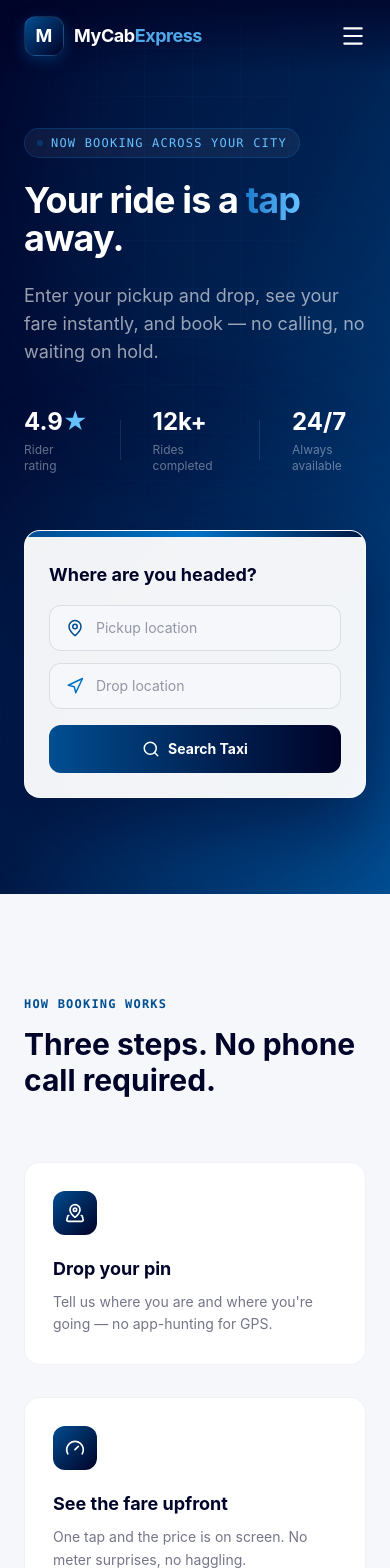
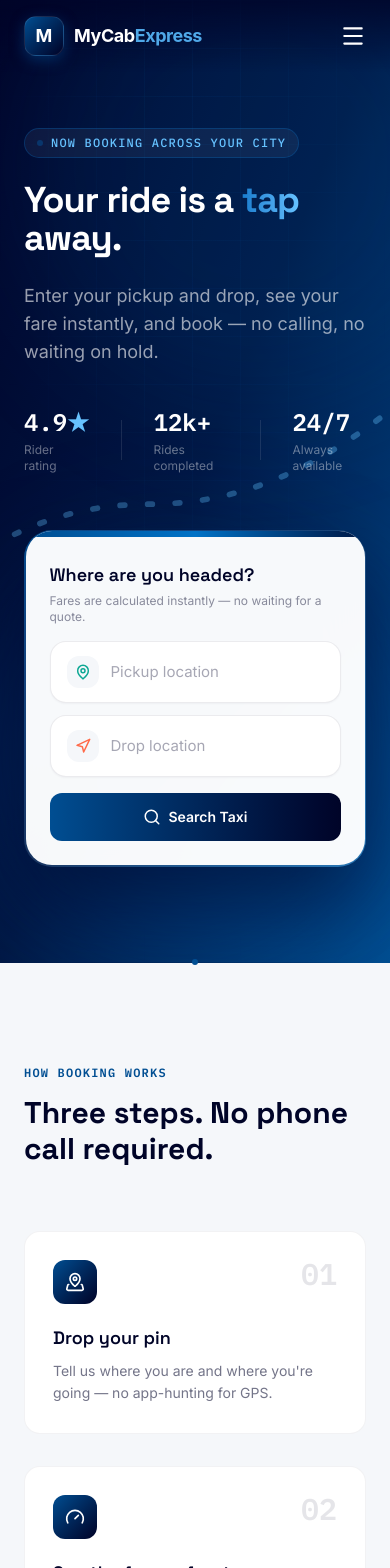
Before and after one commit to deepak-bhankher/Cab-Express, a React (Vite) app: page / in a window 390 px wide. Shown: the top 1568 px of the page. Built offline with nearby package versions, Linux system fonts and the light colour scheme.

Commit message:
update theme home and cityinput files

```diff
--- a/src/Components/Cityinput.jsx
+++ b/src/Components/Cityinput.jsx
@@ -1,4 +1,5 @@
 import { useState, useRef, useEffect } from "react";
+import { motion, AnimatePresence } from "framer-motion";
 
 // This is your service-area city list — the cities your owner/drivers cover.
 // Add or remove cities here anytime; the suggestions update automatically.
@@ -28,6 +29,7 @@ export default function CityInput({
   iconClassName = "text-[#004e92]",
 }) {
   const [open, setOpen] = useState(false);
+  const [focused, setFocused] = useState(false);
   const [highlight, setHighlight] = useState(0);
   const wrapperRef = useRef(null);
 
@@ -73,8 +75,22 @@ export default function CityInput({
 
   return (
     <div ref={wrapperRef} className="relative">
-      <div className="flex items-center gap-3 bg-[#F5F7FA] rounded-xl border border-[#000428]/10 px-4 py-3 focus-within:border-[#004e92] transition-colors">
-        {Icon && <Icon size={18} className={`${iconClassName} shrink-0`} />}
+      <div
+        className={`group flex items-center gap-3 bg-white rounded-2xl border px-4 py-3.5 transition-all duration-200 ${
+          focused
+            ? "border-[#004e92] shadow-[0_0_0_4px_rgba(0,78,146,0.1)]"
+            : "border-[#000428]/8 shadow-[0_1px_2px_rgba(0,4,40,0.04)] hover:border-[#000428]/15"
+        }`}
+      >
+        {Icon && (
+          <span
+            className={`flex items-center justify-center w-8 h-8 rounded-xl shrink-0 transition-colors duration-200 ${
+              focused ? "bg-[#004e92]/10" : "bg-[#F5F7FA]"
+            }`}
+          >
+            <Icon size={16} className={`${iconClassName}`} strokeWidth={2.25} />
+          </span>
+        )}
         <input
           value={value}
           onChange={(e) => {
@@ -82,39 +98,63 @@ export default function CityInput({
             setHighlight(0);
             setOpen(true);
           }}
-          onFocus={() => setOpen(true)}
+          onFocus={() => {
+            setOpen(true);
+            setFocused(true);
+          }}
+          onBlur={() => setFocused(false)}
           onKeyDown={handleKeyDown}
           placeholder={placeholder}
-          className="w-full bg-transparent outline-none text-sm text-[#000428] placeholder:text-[#000428]/40"
+          className="w-full bg-transparent outline-none text-[15px] font-medium text-[#000428] placeholder:text-[#000428]/35 placeholder:font-normal"
           autoComplete="off"
         />
       </div>
 
+      <AnimatePresence>
         {open && matches.length > 0 && (
-        <div className="absolute z-20 top-[calc(100%+6px)] left-0 right-0 bg-white rounded-xl border border-[#000428]/10 shadow-[0_15px_40px_rgba(0,4,40,0.15)] overflow-hidden max-h-56 overflow-y-auto">
+          <motion.div
+            initial={{ opacity: 0, y: -6, scale: 0.98 }}
+            animate={{ opacity: 1, y: 0, scale: 1 }}
+            exit={{ opacity: 0, y: -6, scale: 0.98 }}
+            transition={{ duration: 0.16, ease: "easeOut" }}
+            className="absolute z-20 top-[calc(100%+8px)] left-0 right-0 bg-white rounded-2xl border border-[#000428]/8 shadow-[0_20px_50px_rgba(0,4,40,0.16)] overflow-hidden max-h-60 overflow-y-auto p-1.5"
+          >
             {matches.map((city, i) => (
               <button
                 key={city}
                 type="button"
                 onMouseDown={(e) => e.preventDefault()}
+                onMouseEnter={() => setHighlight(i)}
                 onClick={() => selectCity(city)}
-              className={`w-full text-left px-4 py-2.5 text-sm transition-colors ${
+                className={`w-full flex items-center gap-2.5 text-left px-3 py-2.5 rounded-xl text-sm transition-colors ${
                   i === highlight
-                  ? "bg-[#004e92]/10 text-[#000428]"
-                  : "text-[#000428]/80 hover:bg-[#F5F7FA]"
+                    ? "bg-[#004e92] text-white"
+                    : "text-[#000428]/75"
                 }`}
               >
+                <span
+                  className={`w-1.5 h-1.5 rounded-full shrink-0 ${
+                    i === highlight ? "bg-white" : "bg-[#000428]/20"
+                  }`}
+                />
                 {city}
               </button>
             ))}
-        </div>
+          </motion.div>
         )}
 
         {open && matches.length === 0 && (
-        <div className="absolute z-20 top-[calc(100%+6px)] left-0 right-0 bg-white rounded-xl border border-[#000428]/10 shadow-[0_15px_40px_rgba(0,4,40,0.15)] px-4 py-3 text-sm text-[#000428]/50">
+          <motion.div
+            initial={{ opacity: 0, y: -6 }}
+            animate={{ opacity: 1, y: 0 }}
+            exit={{ opacity: 0, y: -6 }}
+            transition={{ duration: 0.16 }}
+            className="absolute z-20 top-[calc(100%+8px)] left-0 right-0 bg-white rounded-2xl border border-[#000428]/8 shadow-[0_20px_50px_rgba(0,4,40,0.16)] px-4 py-3.5 text-sm text-[#000428]/50"
+          >
             No city found — we don't serve this area yet.
-        </div>
+          </motion.div>
         )}
+      </AnimatePresence>
     </div>
   );
 }
--- a/src/Pages/Home.jsx
+++ b/src/Pages/Home.jsx
@@ -19,6 +19,20 @@ import {
 import { createBooking } from "../lib/api";
 import { calculateFare } from "../lib/fareCalculator";
 import CityInput from "../Components/Cityinput";
+
+// ---------------------------------------------------------------------------
+// Fonts — Space Grotesk (display), Inter (body), IBM Plex Mono (data/eyebrows)
+// Move this <style> block into your global index.html/index.css in production
+// to avoid re-injecting it on every render.
+// ---------------------------------------------------------------------------
+const FontImport = () => (
+  <style>{`
+    @import url('https://fonts.googleapis.com/css2?family=Space+Grotesk:wght@500;600;700&family=Inter:wght@400;500;600&family=IBM+Plex+Mono:wght@500;600&display=swap');
+    .font-display { font-family: 'Space Grotesk', sans-serif; }
+    .font-body { font-family: 'Inter', sans-serif; }
+    .font-data { font-family: 'IBM Plex Mono', monospace; }
+  `}</style>
+);
 
 const fadeUp = {
   hidden: { opacity: 0, y: 24 },
@@ -80,7 +94,70 @@ const trust = [
   { icon: Clock, title: "On-time pickups", text: "Real people confirming your ride, not a black-box algorithm." },
 ];
 
-// ---- Booking card — connected to the real backend ----
+// ---------------------------------------------------------------------------
+// Signature element — an animated dashed route line with pickup/drop pins.
+// This motif reappears (thinner) as the divider between sections below.
+// ---------------------------------------------------------------------------
+function RouteSignature() {
+  return (
+    <svg
+      viewBox="0 0 640 420"
+      fill="none"
+      className="absolute inset-0 w-full h-full opacity-[0.35] pointer-events-none"
+      preserveAspectRatio="xMidYMid slice"
+    >
+      <motion.path
+        d="M 40 360 C 160 360, 180 220, 300 220 S 460 80, 600 60"
+        stroke="#66c2ff"
+        strokeWidth="2.5"
+        strokeDasharray="2 10"
+        strokeLinecap="round"
+        initial={{ strokeDashoffset: 0 }}
+        animate={{ strokeDashoffset: -120 }}
+        transition={{ duration: 6, repeat: Infinity, ease: "linear" }}
+      />
+      <motion.circle
+        cx="40"
+        cy="360"
+        r="7"
+        fill="#0EA894"
+        initial={{ scale: 0 }}
+        animate={{ scale: 1 }}
+        transition={{ duration: 0.5, delay: 0.4 }}
+      />
+      <circle cx="40" cy="360" r="13" stroke="#0EA894" strokeWidth="1.5" opacity="0.4" />
+      <motion.circle
+        cx="600"
+        cy="60"
+        r="7"
+        fill="#FF6B4A"
+        initial={{ scale: 0 }}
+        animate={{ scale: [1, 1.25, 1] }}
+        transition={{ scale: { duration: 2.2, repeat: Infinity, ease: "easeInOut", delay: 1 } }}
+      />
+      <circle cx="600" cy="60" r="13" stroke="#FF6B4A" strokeWidth="1.5" opacity="0.4" />
+    </svg>
+  );
+}
+
+function RouteDivider({ tone = "light" }) {
+  const lineColor = tone === "light" ? "#000428" : "#ffffff";
+  return (
+    <div className="relative h-px w-full max-w-7xl mx-auto px-6">
+      <div
+        className="w-full h-px"
+        style={{
+          backgroundImage: `linear-gradient(90deg, transparent, ${lineColor}22 20%, ${lineColor}22 80%, transparent)`,
+        }}
+      />
+      <span
+        className="absolute left-1/2 -translate-x-1/2 -translate-y-1/2 top-1/2 w-1.5 h-1.5 rounded-full"
+        style={{ backgroundColor: tone === "light" ? "#004e92" : "#66c2ff" }}
+      />
+    </div>
+  );
+}
+
 const STEPS = { SEARCH: "search", FARE: "fare", DONE: "done" };
 
 function BookingCard() {
@@ -106,7 +183,6 @@ function BookingCard() {
       return;
     }
     setLoading(true);
-    // Calculated locally from city coordinates — works for any route
     const result = calculateFare(pickup.trim(), drop.trim());
     setTimeout(() => {
       if (!result) {
@@ -129,7 +205,6 @@ function BookingCard() {
     }
     setLoading(true);
     try {
-      // Calls POST /api/bookings on your backend — saves to MongoDB
       await createBooking({
         passengerName: name.trim(),
         phoneNumber: phone.trim(),
@@ -158,10 +233,11 @@ function BookingCard() {
 
   return (
     <motion.div
-      whileHover={{ y: -4 }}
+      whileHover={{ y: -6 }}
       transition={{ type: "spring", stiffness: 260, damping: 24 }}
-      className="relative w-full max-w-md bg-white/95 backdrop-blur-xl rounded-2xl shadow-[0_25px_70px_rgba(0,4,40,0.55)] border border-white/50 overflow-hidden"
+      className="relative w-full max-w-md rounded-[28px] p-[1.5px] bg-gradient-to-br from-[#0072c6]/60 via-white/10 to-[#66c2ff]/40 shadow-[0_35px_80px_rgba(0,4,40,0.55)]"
     >
+      <div className="rounded-[26px] bg-white/97 backdrop-blur-xl overflow-hidden">
         <div className="h-1.5 bg-gradient-to-r from-[#004e92] via-[#0072c6] to-[#001845]" />
         <div className="p-6 sm:p-7">
           <AnimatePresence mode="wait">
@@ -175,7 +251,14 @@ function BookingCard() {
                 transition={{ duration: 0.25 }}
                 className="space-y-4"
               >
-              <p className="font-bold text-[#000428] text-lg">Where are you headed?</p>
+                <div>
+                  <p className="font-display font-semibold text-[#000428] text-lg">
+                    Where are you headed?
+                  </p>
+                  <p className="font-body text-xs text-[#000428]/45 mt-1">
+                    Fares are calculated instantly — no waiting for a quote.
+                  </p>
+                </div>
 
                 <div className="space-y-3">
                   <CityInput
@@ -183,18 +266,18 @@ function BookingCard() {
                     onChange={setPickup}
                     placeholder="Pickup location"
                     icon={MapPin}
-                  iconClassName="text-[#004e92]"
+                    iconClassName="text-[#0EA894]"
                   />
                   <CityInput
                     value={drop}
                     onChange={setDrop}
                     placeholder="Drop location"
                     icon={Navigation}
-                  iconClassName="text-[#0072c6]"
+                    iconClassName="text-[#FF6B4A]"
                   />
                 </div>
 
-              {error && <p className="text-sm text-red-600">{error}</p>}
+                {error && <p className="font-body text-sm text-red-600">{error}</p>}
 
                 <motion.button
                   type="submit"
@@ -202,7 +285,7 @@ function BookingCard() {
                   whileHover={{ y: -2, boxShadow: "0 14px 34px rgba(0,78,146,0.5)" }}
                   whileTap={{ scale: 0.97 }}
                   transition={{ type: "spring", stiffness: 400, damping: 20 }}
-                className="w-full flex items-center cursor-pointer justify-center gap-2 bg-gradient-to-r from-[#004e92] to-[#000428] text-white font-bold text-sm py-3.5 rounded-xl disabled:opacity-60"
+                  className="w-full flex items-center cursor-pointer justify-center gap-2 bg-gradient-to-r from-[#004e92] to-[#000428] text-white font-body font-bold text-sm py-3.5 rounded-xl disabled:opacity-60"
                 >
                   {loading ? <Loader2 size={18} className="animate-spin" /> : <Search size={18} />}
                   Search Taxi
@@ -223,7 +306,7 @@ function BookingCard() {
                 <button
                   type="button"
                   onClick={() => setStep(STEPS.SEARCH)}
-                className="flex items-center gap-1 text-xs text-[#000428]/60 hover:text-[#000428] transition-colors"
+                  className="flex items-center gap-1 font-body text-xs text-[#000428]/60 hover:text-[#000428] transition-colors"
                 >
                   <ArrowLeft size={14} /> Change route
                 </button>
@@ -232,15 +315,16 @@ function BookingCard() {
                   initial={{ opacity: 0, scale: 0.96 }}
                   animate={{ opacity: 1, scale: 1 }}
                   transition={{ duration: 0.35, ease: "easeOut" }}
-                className="bg-gradient-to-br from-[#000428] to-[#004e92] rounded-xl p-4 flex items-center justify-between"
+                  className="relative overflow-hidden bg-gradient-to-br from-[#000428] to-[#004e92] rounded-xl p-4 flex items-center justify-between"
                 >
-                <div>
-                  <p className="text-white/70 text-xs">{pickup} → {drop}</p>
-                  <p className="text-white/40 text-[11px] mt-0.5">
-                    {distanceKm ? `~${distanceKm} km · Estimated fare` : "Estimated fare"}
+                  <div className="absolute -right-6 -top-6 w-20 h-20 bg-[#66c2ff]/20 rounded-full blur-2xl" />
+                  <div className="relative">
+                    <p className="font-body text-white/70 text-xs">{pickup} → {drop}</p>
+                    <p className="font-data text-white/40 text-[11px] mt-1 tracking-wide">
+                      {distanceKm ? `~${distanceKm} KM · ESTIMATED` : "ESTIMATED FARE"}
                     </p>
                   </div>
-                <div className="text-white text-2xl font-mono font-bold">
+                  <div className="relative font-data text-white text-2xl font-semibold">
                     ₹{fare}
                   </div>
                 </motion.div>
@@ -251,7 +335,7 @@ function BookingCard() {
                       value={name}
                       onChange={(e) => setName(e.target.value)}
                       placeholder="Your name"
-                    className="w-full bg-transparent outline-none text-sm text-[#000428] placeholder:text-[#000428]/40"
+                      className="w-full bg-transparent outline-none font-body text-sm text-[#000428] placeholder:text-[#000428]/40"
                     />
                   </div>
                   <div className="flex items-center gap-3 bg-[#F5F7FA] rounded-xl border border-[#000428]/10 px-4 py-3 focus-within:border-[#004e92] transition-colors">
@@ -261,12 +345,12 @@ function BookingCard() {
                       onChange={(e) => setPhone(e.target.value.replace(/\D/g, "").slice(0, 10))}
                       placeholder="10-digit phone number"
                       inputMode="numeric"
-                    className="w-full bg-transparent outline-none text-sm text-[#000428] placeholder:text-[#000428]/40"
+                      className="w-full bg-transparent outline-none font-body text-sm text-[#000428] placeholder:text-[#000428]/40"
                     />
                   </div>
                 </div>
 
-              {error && <p className="text-sm text-red-600">{error}</p>}
+                {error && <p className="font-body text-sm text-red-600">{error}</p>}
 
                 <motion.button
                   type="submit"
@@ -274,12 +358,12 @@ function BookingCard() {
                   whileHover={{ y: -2, boxShadow: "0 14px 34px rgba(0,78,146,0.5)" }}
                   whileTap={{ scale: 0.97 }}
                   transition={{ type: "spring", stiffness: 400, damping: 20 }}
-                className="w-full flex items-center justify-center gap-2 bg-gradient-to-r from-[#004e92] to-[#000428] text-white font-bold text-sm py-3.5 rounded-xl disabled:opacity-60"
+                  className="w-full flex items-center justify-center gap-2 bg-gradient-to-r from-[#004e92] to-[#000428] text-white font-body font-bold text-sm py-3.5 rounded-xl disabled:opacity-60"
                 >
                   {loading ? <Loader2 size={18} className="animate-spin" /> : null}
                   Book Taxi
                 </motion.button>
-              <p className="text-[11px] text-[#000428]/50 text-center">
+                <p className="font-body text-[11px] text-[#000428]/50 text-center">
                   No call needed — your booking saves instantly and our team calls you.
                 </p>
               </motion.form>
@@ -300,14 +384,14 @@ function BookingCard() {
                 >
                   <CheckCircle2 size={44} className="text-[#004e92] mx-auto" />
                 </motion.div>
-              <p className="font-bold text-[#000428] text-lg">Booking confirmed!</p>
-              <p className="text-sm text-[#000428]/60">
+                <p className="font-display font-semibold text-[#000428] text-lg">Booking confirmed!</p>
+                <p className="font-body text-sm text-[#000428]/60">
                   We've got your ride from <b>{pickup}</b> to <b>{drop}</b>. Our
                   team will call {phone} shortly to confirm your driver.
                 </p>
                 <button
                   onClick={reset}
-                className="mt-2 text-sm font-bold text-[#004e92] underline underline-offset-4 hover:text-[#000428]"
+                  className="mt-2 font-body text-sm font-bold text-[#004e92] underline underline-offset-4 hover:text-[#000428]"
                 >
                   Book another ride
                 </button>
@@ -315,13 +399,16 @@ function BookingCard() {
             )}
           </AnimatePresence>
         </div>
+      </div>
     </motion.div>
   );
 }
 
 export default function Home() {
   return (
-    <div>
+    <div className="font-body">
+      <FontImport />
+
       {/* HERO */}
       <section className="relative bg-gradient-to-br from-[#000428] via-[#001845] to-[#004e92] overflow-hidden pt-32 pb-24 md:pt-40 md:pb-32">
         <div
@@ -332,6 +419,7 @@ export default function Home() {
             backgroundSize: "48px 48px",
           }}
         />
+        <RouteSignature />
         <motion.div
           variants={floatSlow}
           animate="animate"
@@ -347,7 +435,7 @@ export default function Home() {
           <motion.div initial="hidden" animate="show" variants={heroContainer}>
             <motion.span
               variants={heroItem}
-              className="inline-flex items-center gap-2 bg-white/5 border border-[#0072c6]/30 text-[#66c2ff] text-xs font-mono tracking-widest uppercase px-3 py-1.5 rounded-full mb-6"
+              className="inline-flex items-center gap-2 bg-white/5 border border-[#0072c6]/30 text-[#66c2ff] font-data text-xs tracking-widest uppercase px-3 py-1.5 rounded-full mb-6"
             >
               <motion.span
                 animate={{ opacity: [1, 0.3, 1] }}
@@ -358,7 +446,7 @@ export default function Home() {
             </motion.span>
             <motion.h1
               variants={heroItem}
-              className="font-bold text-4xl sm:text-5xl lg:text-6xl text-white leading-[1.05] tracking-tight"
+              className="font-display font-bold text-4xl sm:text-5xl lg:text-6xl text-white leading-[1.05] tracking-tight"
             >
               Your ride is a
               <span className="bg-gradient-to-r from-[#0072c6] to-[#66c2ff] bg-clip-text text-transparent"> tap</span> away.
@@ -370,17 +458,17 @@ export default function Home() {
 
             <motion.div variants={heroItem} className="mt-10 flex items-center gap-8">
               <div>
-                <p className="text-2xl font-bold text-white">4.9<span className="text-[#66c2ff]">★</span></p>
+                <p className="font-data text-2xl font-semibold text-white">4.9<span className="text-[#66c2ff]">★</span></p>
                 <p className="text-white/40 text-xs mt-1">Rider rating</p>
               </div>
               <div className="w-px h-10 bg-white/10" />
               <div>
-                <p className="text-2xl font-bold text-white">12k+</p>
+                <p className="font-data text-2xl font-semibold text-white">12k+</p>
                 <p className="text-white/40 text-xs mt-1">Rides completed</p>
               </div>
               <div className="w-px h-10 bg-white/10" />
               <div>
-                <p className="text-2xl font-bold text-white">24/7</p>
+                <p className="font-data text-2xl font-semibold text-white">24/7</p>
                 <p className="text-white/40 text-xs mt-1">Always available</p>
               </div>
             </motion.div>
@@ -398,7 +486,10 @@ export default function Home() {
       </section>
 
       {/* HOW IT WORKS */}
-      <section className="bg-[#F5F7FA] py-24">
+      <section className="relative bg-[#F5F7FA] py-24">
+        <div className="absolute -top-px left-0 right-0">
+          <RouteDivider tone="light" />
+        </div>
         <div className="max-w-7xl mx-auto px-6">
           <motion.div
             initial="hidden"
@@ -407,10 +498,10 @@ export default function Home() {
             variants={fadeUp}
             className="max-w-xl mb-16"
           >
-            <span className="text-[#004e92] font-mono text-xs tracking-widest uppercase font-semibold">
+            <span className="font-data text-[#004e92] text-xs tracking-widest uppercase font-semibold">
               How booking works
             </span>
-            <h2 className="font-bold text-3xl sm:text-4xl text-[#000428] mt-3">
+            <h2 className="font-display font-bold text-3xl sm:text-4xl text-[#000428] mt-3">
               Three steps. No phone call required.
             </h2>
           </motion.div>
@@ -422,18 +513,21 @@ export default function Home() {
             variants={staggerGrid}
             className="grid md:grid-cols-3 gap-8"
           >
-            {steps.map((s) => (
+            {steps.map((s, i) => (
               <motion.div
                 key={s.title}
                 variants={fadeUp}
                 whileHover={{ y: -8, scale: 1.02 }}
                 transition={{ type: "spring", stiffness: 260, damping: 20 }}
-                className="bg-white rounded-2xl p-7 border border-[#000428]/5 hover:border-[#0072c6]/50 hover:shadow-[0_20px_40px_rgba(0,4,40,0.08)] transition-shadow"
+                className="relative bg-white rounded-2xl p-7 border border-[#000428]/5 hover:border-[#0072c6]/50 hover:shadow-[0_20px_40px_rgba(0,4,40,0.08)] transition-shadow"
               >
+                <span className="absolute top-6 right-7 font-data text-[#000428]/10 text-3xl font-semibold select-none">
+                  0{i + 1}
+                </span>
                 <div className="w-11 h-11 rounded-xl bg-gradient-to-br from-[#004e92] to-[#000428] flex items-center justify-center mb-5">
                   <s.icon size={20} className="text-white" />
                 </div>
-                <h3 className="font-bold text-lg text-[#000428] mb-2">
+                <h3 className="font-display font-semibold text-lg text-[#000428] mb-2">
                   {s.title}
                 </h3>
                 <p className="text-[#000428]/55 text-sm leading-relaxed">{s.text}</p>
@@ -445,6 +539,9 @@ export default function Home() {
 
       {/* TRUST STRIP */}
       <section className="relative bg-gradient-to-br from-[#000428] to-[#001845] py-20 overflow-hidden">
+        <div className="absolute -top-px left-0 right-0">
+          <RouteDivider tone="dark" />
+        </div>
         <motion.div
           variants={floatSlow}
           animate="animate"
@@ -481,7 +578,7 @@ export default function Home() {
               >
                 <t.icon size={22} className="text-[#0072c6] shrink-0 mt-1" />
                 <div>
-                  <h4 className="font-bold text-white text-base mb-1">
+                  <h4 className="font-display font-semibold text-white text-base mb-1">
                     {t.title}
                   </h4>
                   <p className="text-white/50 text-sm leading-relaxed">
@@ -504,7 +601,7 @@ export default function Home() {
           className="relative max-w-7xl mx-auto px-6 flex flex-col sm:flex-row items-center justify-between gap-6"
         >
           <div>
-            <h3 className="font-bold text-2xl sm:text-3xl text-white">
+            <h3 className="font-display font-bold text-2xl sm:text-3xl text-white">
               Ready when you are.
             </h3>
             <p className="text-white/70 mt-1">
@@ -520,7 +617,7 @@ export default function Home() {
             whileHover={{ y: -3, boxShadow: "0 14px 34px rgba(0,4,40,0.45)" }}
             whileTap={{ scale: 0.96 }}
             transition={{ type: "spring", stiffness: 400, damping: 20 }}
-            className="bg-[#000428] text-white font-bold text-sm px-7 py-3.5 rounded-full shrink-0"
+            className="bg-[#000428] text-white font-body font-bold text-sm px-7 py-3.5 rounded-full shrink-0"
           >
             Book a taxi now
           </motion.a>
```
Lines whose indentation alone changed are shown as unchanged.
